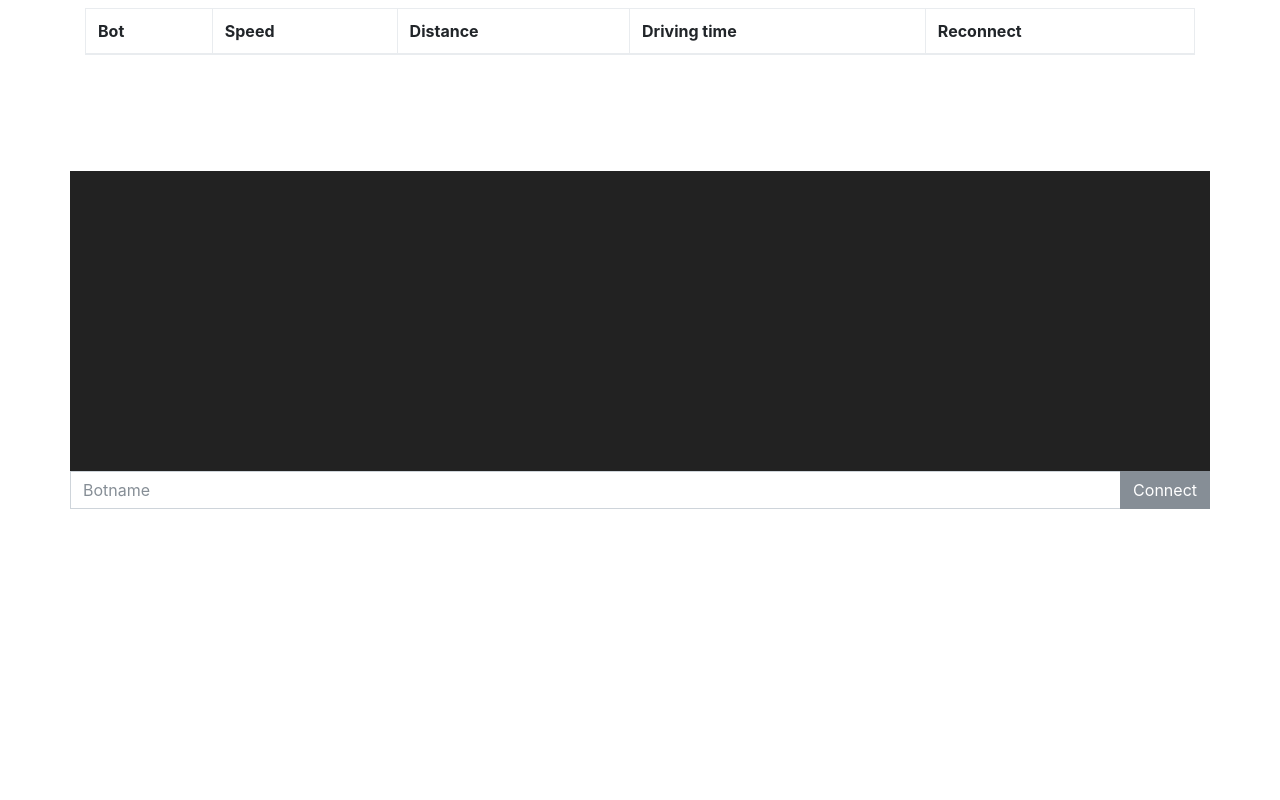
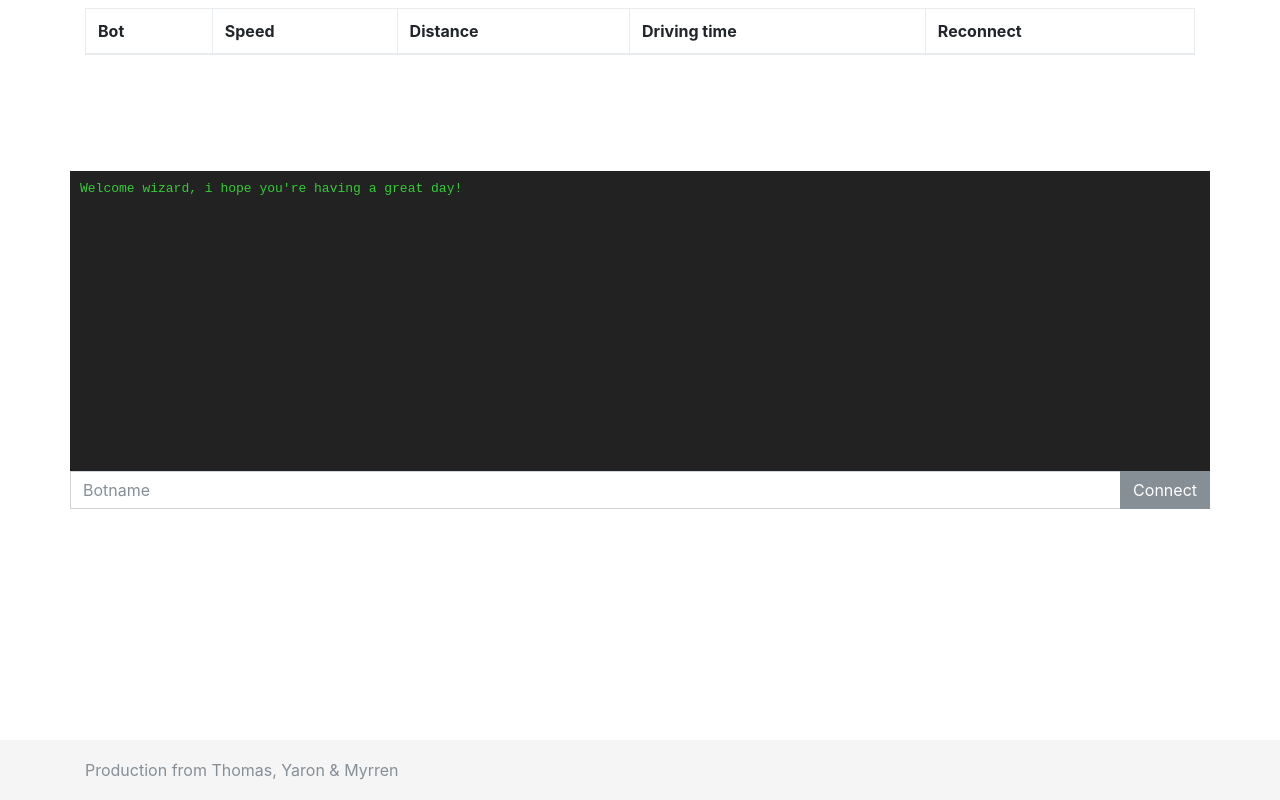
Before and after one commit to tchristerus/BattlebotServer_java, a plain HTML site: page web/index.html in a window 1280 px wide. Drawn offline with nearby package versions, Linux system fonts and the light colour scheme; no server answers.

Commit message:
Stable version

```diff
--- a/web/index.html
+++ b/web/index.html
@@ -33,7 +33,7 @@
             <div class="row">
                 <div class="col-md-12 console">
                     <table id="console">
-
+                        <td>Welcome wizard, i hope you're having a great day!</td>
                     </table>
                 </div>
 
@@ -51,6 +51,13 @@
     </div>
 </div>
 
+<footer class="footer">
+    <div class="container">
+        <span class="text-muted">Production from Thomas, Yaron & Myrren </span>
+    </div>
+</footer>
+
+
 <script src="index.js"></script>
 
 </body>
--- a/web/index.js
+++ b/web/index.js
@@ -20,6 +20,7 @@ function timeoutTimer(){
         }
     }
 };
+
 
 setInterval(timeoutTimer, 1000);
 socket.on('connected', function (data) {
--- a/web/style.css
+++ b/web/style.css
@@ -1,3 +1,7 @@
+body{
+    /*background: #ededed;*/
+}
+
 .col-md-12{
     padding:0;
 }
@@ -31,3 +35,13 @@ button:focus {
     padding: 5px;
     color: limegreen;
 }
+
+.footer {
+    position: absolute;
+    bottom: 0;
+    width: 100%;
+    /* Set the fixed height of the footer here */
+    height: 60px;
+    line-height: 60px; /* Vertically center the text there */
+    background-color: #f5f5f5;
+}
```
